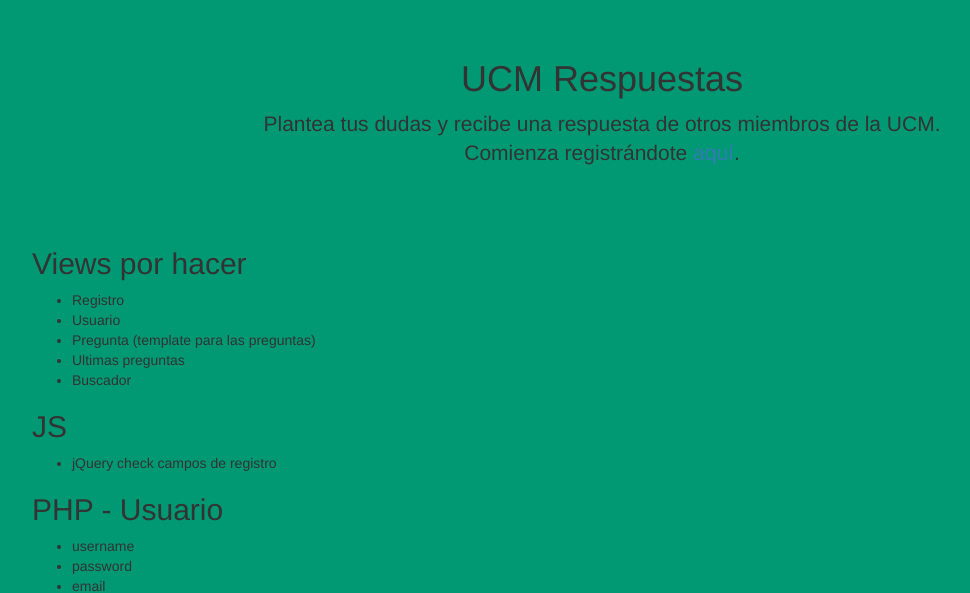
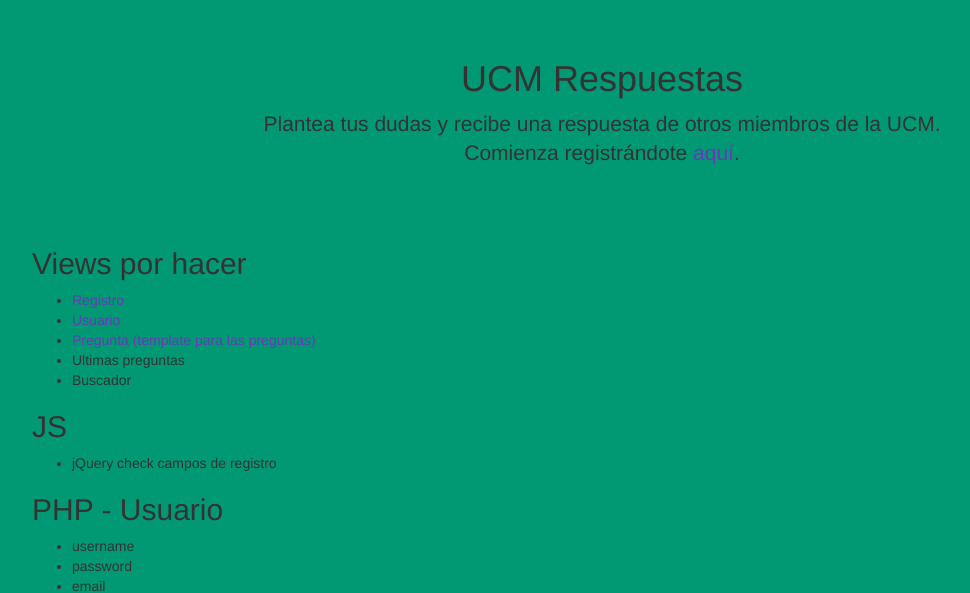
Before and after one commit to alvardsoler/ucm-respuestas, a PHP site: page / in a window 1280 px wide. Shown: the part 51-644 px from the top of the page, without its empty margins (38-1008 px from the left). Run offline with PHP 8.4, Linux system fonts and the light colour scheme.

Commit message:
Cambiado color de los links. Añadidos links a las vistas desde index

```diff
--- a/css/style.css
+++ b/css/style.css
@@ -2,9 +2,15 @@
   padding-top: 50px;
   background-color:  #009973;
 }
+a{
+	color: #673AB7;
+}
 
 .navbar{
 	background-color: #001a13;
+}
+.navbar a{
+	color: #337ab7;
 }
 .starter-template {
   padding: 40px 15px;
--- a/index.html
+++ b/index.html
@@ -48,9 +48,9 @@
 				</div>
 				<h2>Views por hacer</h2>
 				<ul>
-					<li>Registro</li>
-					<li>Usuario</li>
-					<li>Pregunta (template para las preguntas)</li>
+					<li><a href="registro.html">Registro</a></li>
+					<li><a href="user.html">Usuario</a></li>
+					<li><a href="question.html">Pregunta (template para las preguntas)</a></li>
 					<li>Ultimas preguntas</li>
 					<li>Buscador</li>
 				</ul>
```
